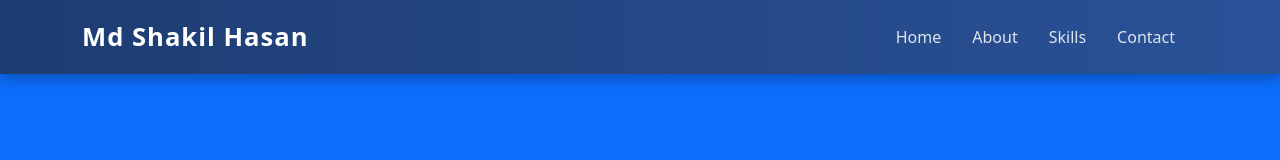
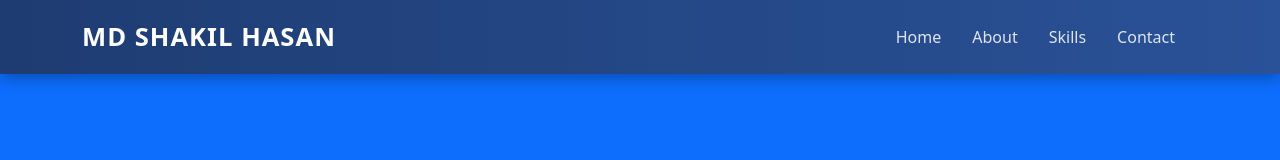
Before and after one commit to shakilweb48/shakil_cv, a plain HTML site: page index.html in a window 1280 px wide. Shown: the top 160 px of the page. Drawn offline with nearby package versions, Linux system fonts and the light colour scheme.

Commit message:
update data

```diff
--- a/index.html
+++ b/index.html
@@ -18,7 +18,7 @@
 <!-- Navbar -->
 <nav class="navbar navbar-expand-sm navbar-custom sticky-top">
   <div class="container">
-    <a class="navbar-brand fw-bold" href="index.html">Md Shakil Hasan</a>
+    <a class="navbar-brand fw-bold" href="index.html">MD SHAKIL HASAN</a>
     <button class="navbar-toggler" type="button" data-bs-toggle="collapse" data-bs-target="#nav">
       <span class="navbar-toggler-icon"></span>
     </button>
```
